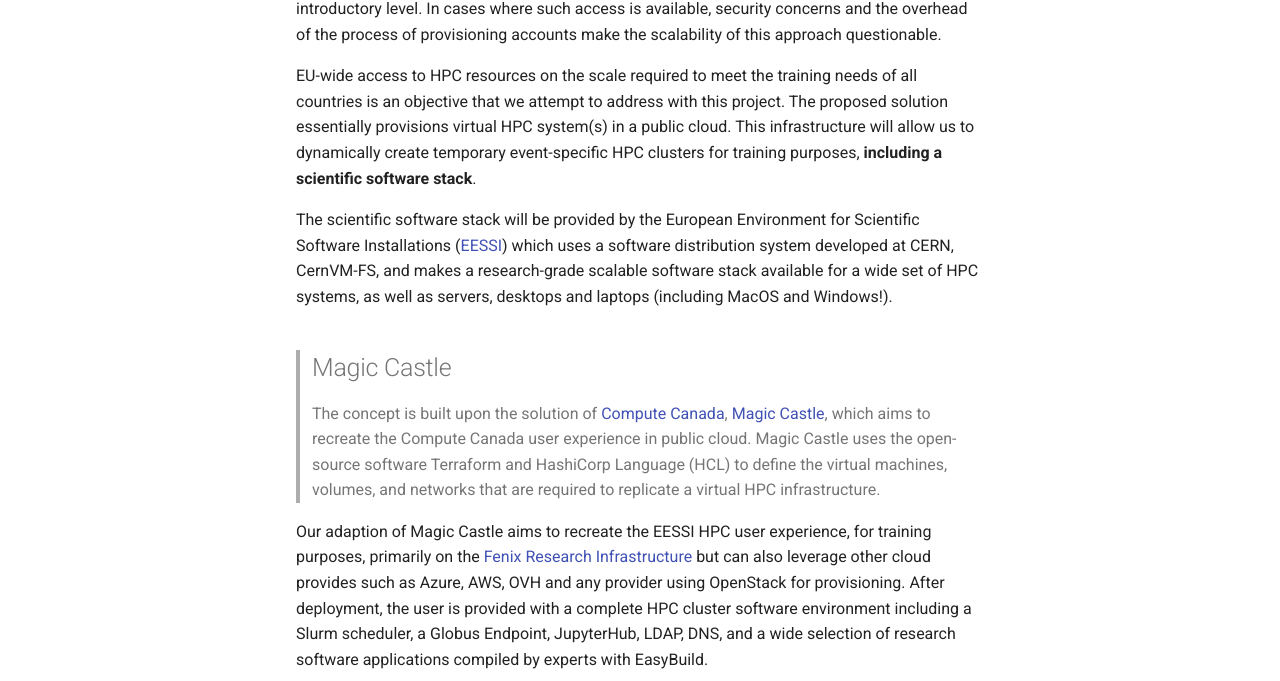
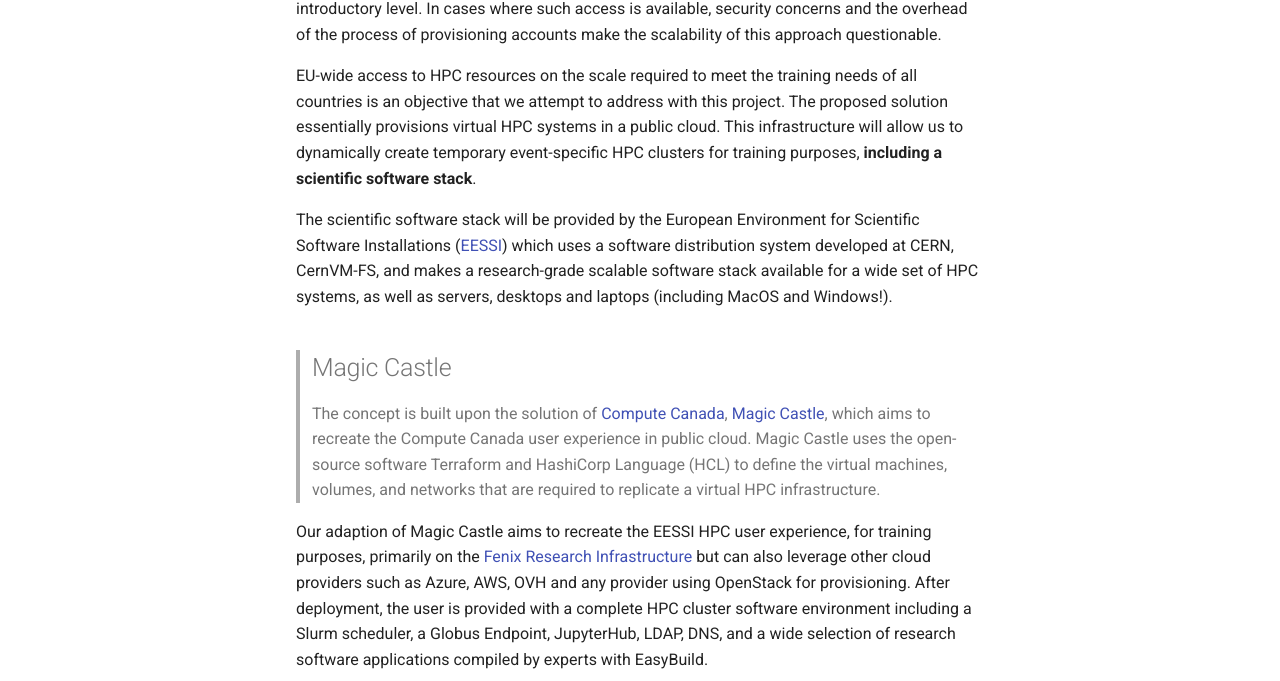
Before and after one commit to LearnHPC/learnhpc.github.io, an MkDocs documentation site: the page built from docs/learnhpc/README.md, in a window 1280 px wide and 1400 px high. Shown: the part 331-1012 px from the top of the window. Built offline with MkDocs 1.6.1 and Material for MkDocs 9.7.7, drawn with Linux system fonts in a browser that asks for light colours.

Commit message:
Some typos

```diff
--- a/docs/learnhpc/README.md
+++ b/docs/learnhpc/README.md
@@ -9,7 +9,7 @@
 
 EU-wide access to HPC resources on the scale required to meet the training needs of all
 countries is an objective that we attempt to address with this project. The proposed
-solution essentially provisions virtual HPC system(s) in a public cloud. This
+solution essentially provisions virtual HPC systems in a public cloud. This
 infrastructure will allow us to dynamically create temporary event-specific HPC clusters
 for training purposes, **including a scientific software stack**.
 
@@ -31,7 +31,7 @@
 Our adaption of Magic Castle aims to recreate the EESSI HPC user experience, for
 training purposes, primarily on the
 [Fenix Research Infrastructure](https://fenix-ri.eu/) but can also leverage other cloud
-provides such as Azure, AWS, OVH and any provider using OpenStack for provisioning.
+providers such as Azure, AWS, OVH and any provider using OpenStack for provisioning.
 After deployment, the user is provided with a complete HPC cluster software environment
 including a Slurm scheduler, a Globus Endpoint, JupyterHub, LDAP, DNS, and a wide
 selection of research software applications compiled by experts with EasyBuild.
```
